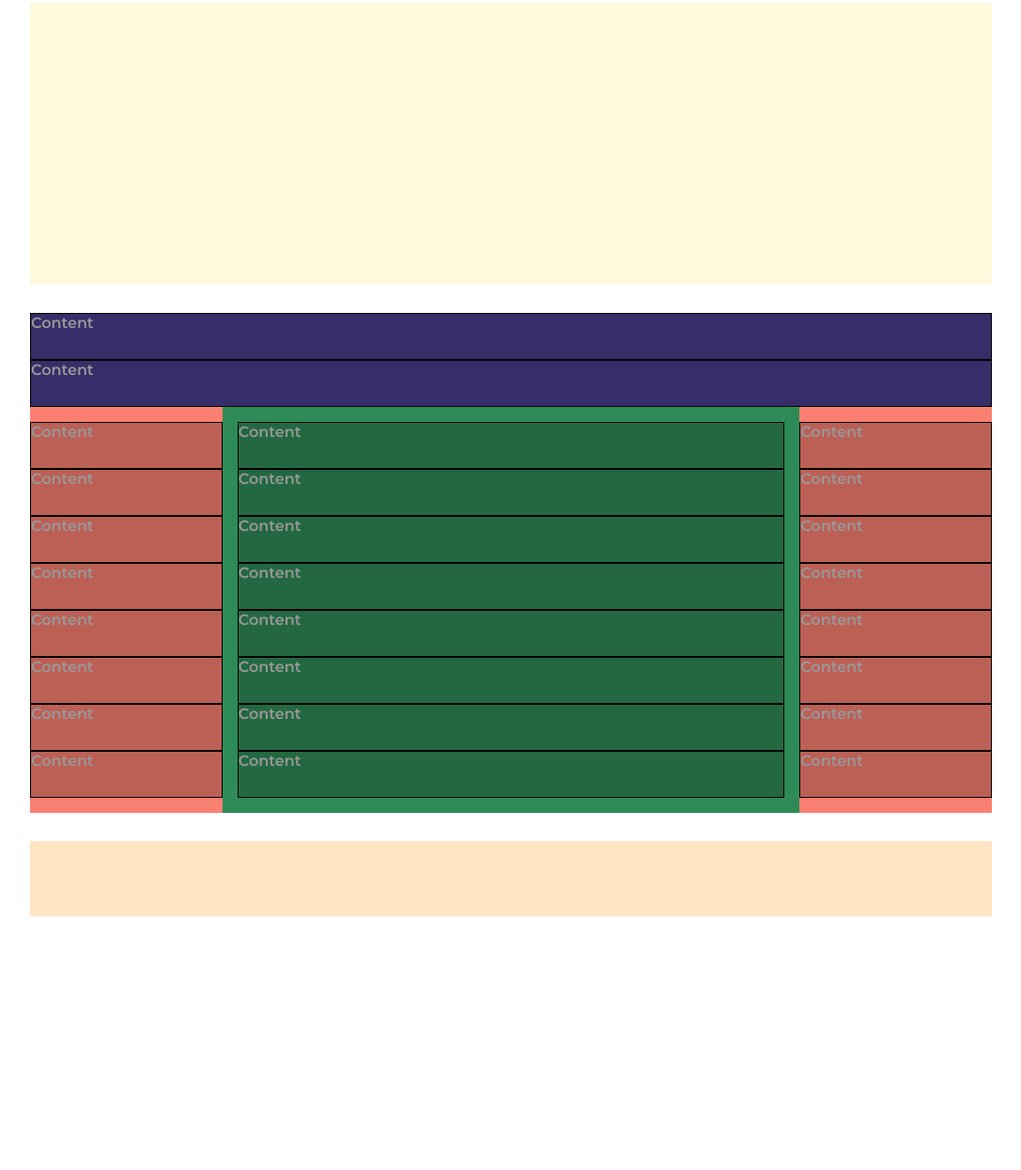
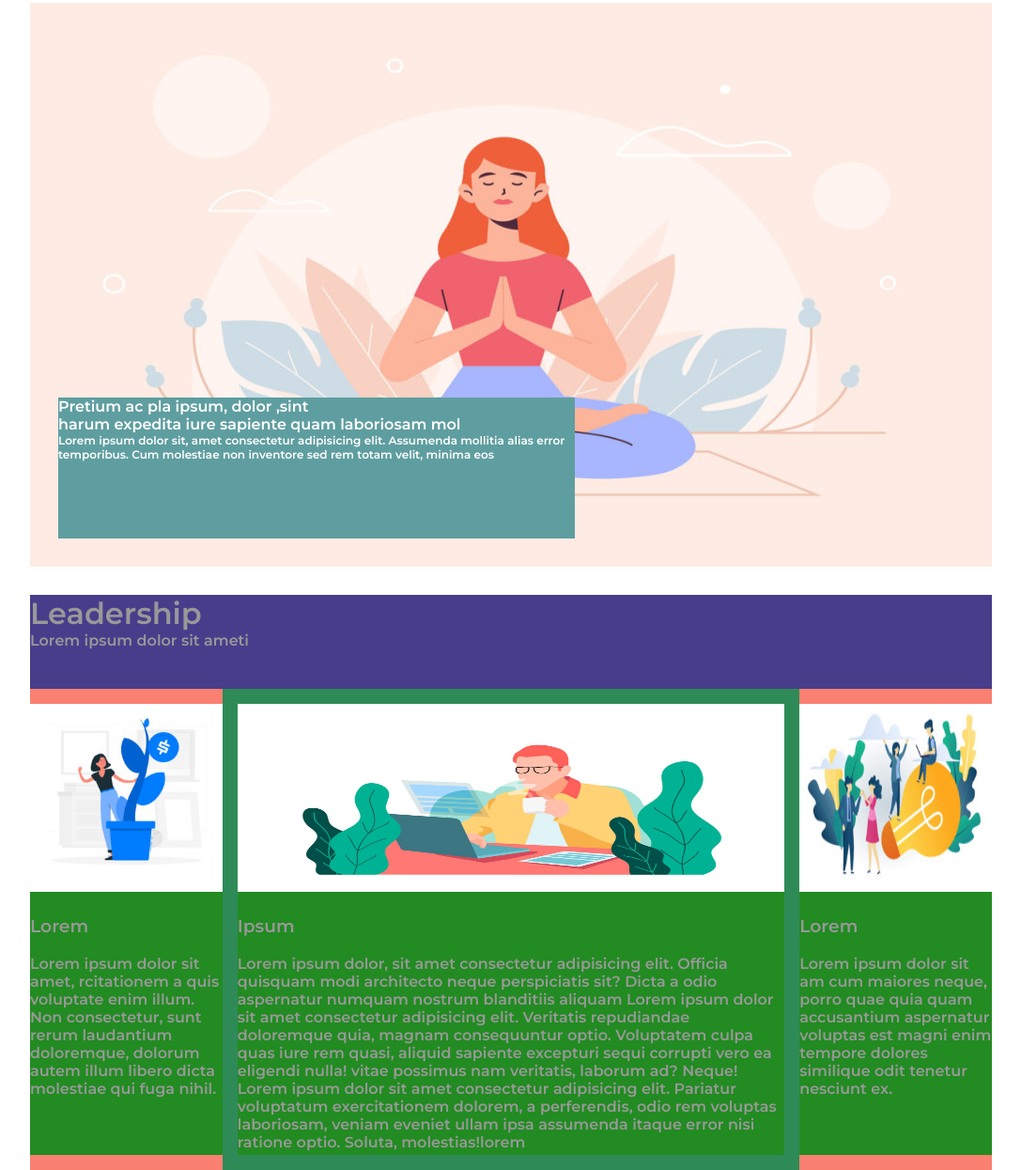
Before and after one commit to LucaOcchio99/htmlcss-wp, a plain HTML site: page index.html in a window 1280 px wide. Shown: the part 157-1402 px from the top of the page at 94% size, without its empty margins (96-1183 px from the left). Before the commit the page ends 1162 px from the top, so only its background shows below. Drawn offline with Linux system fonts and the light colour scheme.

Commit message:
draft project

```diff
--- a/css/style.css
+++ b/css/style.css
@@ -78,8 +78,29 @@ header{
 }
 /* Section */
 section {
-    background-color: cornsilk;
-    height: 300px;
+    background-image: url(../img/banner.jpg);
+    background-size: 100% 100%;
+    height: 600px;
+    position: relative;
+}
+
+.container-text {
+    height: 150px;
+    width: 550px;
+    background-color: cadetblue;
+
+    position: absolute;
+    bottom: 30px;
+    left: 30px;
+}
+
+#lorem,
+#pretium {
+    color: white;
+}
+
+#lorem {
+    font-size: 12px;
 }
 
 /* Main Content*/
@@ -104,9 +125,37 @@ aside {
     float: left;
 }
 
+.immagine_sx {
+    height: 200px;
+    background-image: url(../img/img-1.jpg);
+    background-size: 100% 100%;
+}
+
+.immagine_dx {
+    height: 200px;
+    background-image: url(../img/img-3.jpg);
+    background-size: 100% 100%;
+}
+
+.descrizione {
+    height: 280px;
+    background-color: forestgreen;
+    padding-top: 25px;
+}
+
+.immagine_cx {
+    height: 200px;
+    background-color: goldenrod;
+    background-image: url(../img/banner-2.jpg);
+    background-size: 100% 100%;
+
+}
 /* footer */
 footer {
     height: 80px;
     background-color: bisque;
     margin-bottom: 30px;
+
+    text-align: center;
+    line-height: 80px;
 }
--- a/index.html
+++ b/index.html
@@ -44,51 +44,51 @@
         </header>
 
         <!-- Section -->
-        <section class="mt-30"></section>
+        <section class="mt-30">
+
+            <div class="container-text">
+                <p id="pretium">Pretium ac pla ipsum, dolor ,sint <br> harum expedita iure sapiente quam laboriosam mol</p>
+                <p id="lorem">Lorem ipsum dolor sit, amet consectetur adipisicing elit. Assumenda mollitia alias error temporibus. Cum molestiae non inventore sed rem totam velit, minima eos</p>
+            </div>
+
+        </section>
 
         <!-- Main -->
         <main class="mt-30 clearfix">
 
             <div class="sezione_intestazione">
-               <div class="debug-box">Content</div>
-               <div class="debug-box">Content</div>
+               <h1>Leadership</h1>
+               <p>Lorem ipsum dolor sit ameti</p>
            </div>
 
            <aside class="px-16">
-               <div class="debug-box">Content</div>
-               <div class="debug-box">Content</div>
-               <div class="debug-box">Content</div>
-               <div class="debug-box">Content</div>
-               <div class="debug-box">Content</div>
-               <div class="debug-box">Content</div>
-               <div class="debug-box">Content</div>
-               <div class="debug-box">Content</div>
+               <div class="immagine_sx"></div>
+               <div class="descrizione">
+                   <h3>Lorem</h3> <br>
+                   <p>Lorem ipsum dolor sit amet, rcitationem a quis voluptate enim illum. Non consectetur, sunt rerum laudantium doloremque, dolorum autem illum libero dicta molestiae qui fuga nihil.</p>
+               </div>
            </aside>
 
            <div class="sezione_centrale px-16 px-16-sx-dx">
-               <div class="debug-box">Content</div>
-               <div class="debug-box">Content</div>
-               <div class="debug-box">Content</div>
-               <div class="debug-box">Content</div>
-               <div class="debug-box">Content</div>
-               <div class="debug-box">Content</div>
-               <div class="debug-box">Content</div>
-               <div class="debug-box">Content</div>
+            <div class="immagine_cx"></div>
+            <div class="descrizione">
+                <h3>Ipsum</h3> <br>
+                <p>Lorem ipsum dolor, sit amet consectetur adipisicing elit. Officia quisquam modi architecto neque perspiciatis sit? Dicta a odio aspernatur numquam nostrum blanditiis aliquam Lorem ipsum dolor sit amet consectetur adipisicing elit. Veritatis repudiandae doloremque quia, magnam consequuntur optio. Voluptatem culpa quas iure rem quasi, aliquid sapiente excepturi sequi corrupti vero ea eligendi nulla! vitae possimus nam veritatis, laborum ad? Neque! Lorem ipsum dolor sit amet consectetur adipisicing elit. Pariatur voluptatum exercitationem dolorem, a perferendis, odio rem voluptas laboriosam, veniam eveniet ullam ipsa assumenda itaque error nisi ratione optio. Soluta, molestias!lorem</p>
+            </div>
            </div>
 
            <aside class="px-16">
-            <div class="debug-box">Content</div>
-            <div class="debug-box">Content</div>
-            <div class="debug-box">Content</div>
-            <div class="debug-box">Content</div>
-            <div class="debug-box">Content</div>
-            <div class="debug-box">Content</div>
-            <div class="debug-box">Content</div>
-            <div class="debug-box">Content</div>
+            <div class="immagine_dx"></div>
+               <div class="descrizione">
+               <h3>Lorem</h3> <br>
+               <p>Lorem ipsum dolor sit am cum maiores neque, porro quae quia quam accusantium aspernatur voluptas est magni enim tempore dolores similique odit tenetur nesciunt ex.</p>
+               </div>
            </aside>
         </main>
 
-        <footer class="mt-30"></footer>
+        <footer class="mt-30">
+            <p>Design with &#10084;</p>
+        </footer>
     </div>
 </body>
 </html>
```
